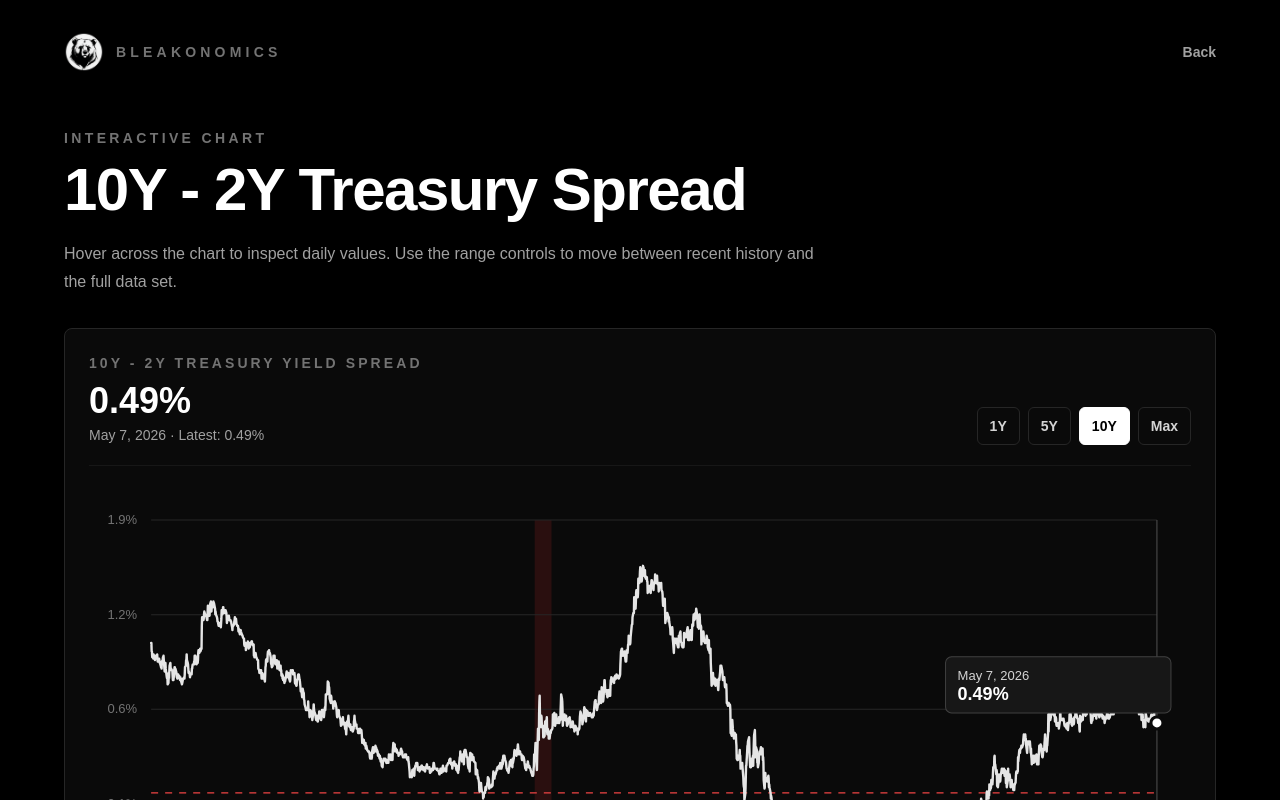
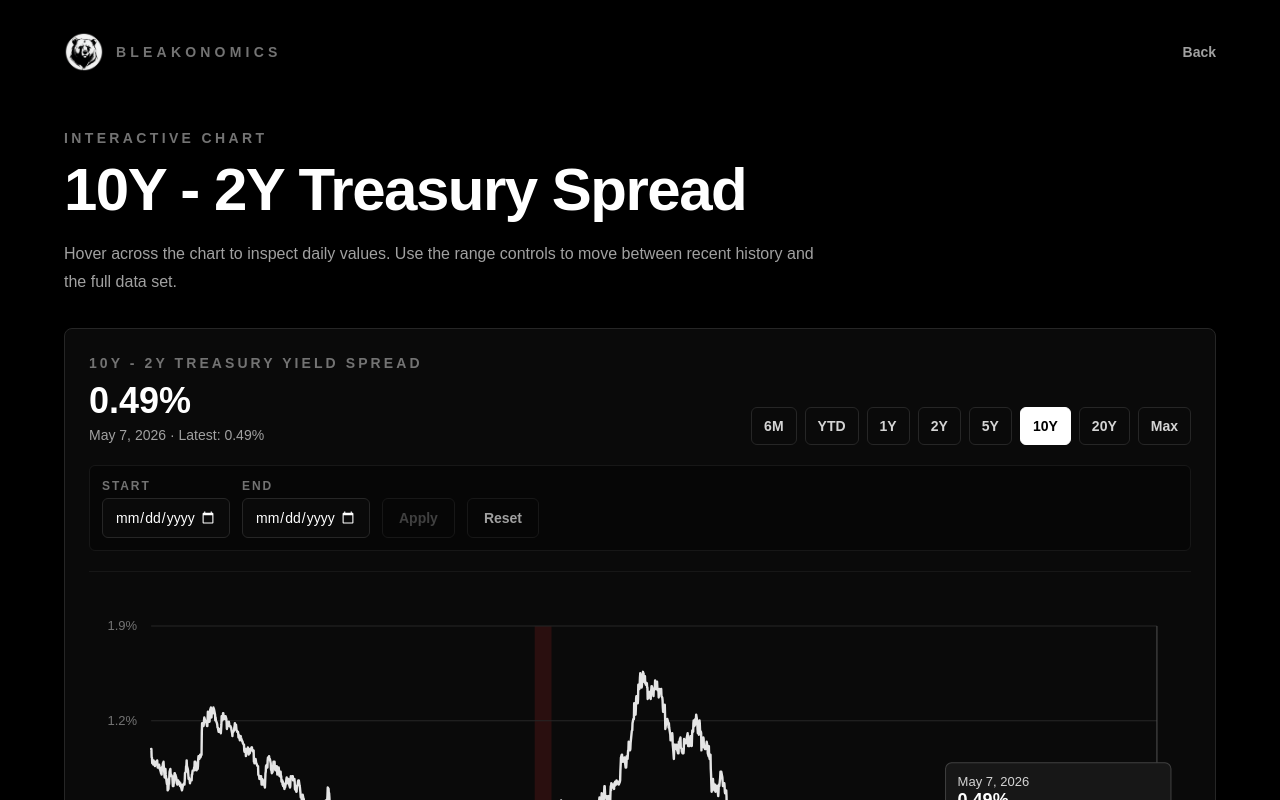
Before and after one commit to Scott-Lancaster/Bleakonomics, a Next.js app: page /yield-curve in a window 1280 px wide. Shown: the top 800 px of the page. Built offline with nearby package versions, Linux system fonts and the light colour scheme.

Commit message:
improving 10year-2 year chart

```diff
--- a/app/page.tsx
+++ b/app/page.tsx
@@ -19,23 +19,19 @@ export default function Home() {
 
       <section className="mx-auto flex min-h-screen max-w-6xl flex-col justify-center px-6 py-20">
         <h1 className="max-w-4xl text-5xl font-bold tracking-tight text-white md:text-7xl">
-          Macroeconomics
+          Bleakonomics
         </h1>
 
         <p className="mt-6 max-w-2xl text-lg leading-8 text-neutral-400">
-          Free & Open Sourced. Updated daily.
+          Brining the top macroeconomic charts to the people. Free, open, and with a little thought behind it.
         </p>
 
         <section className="mt-14 border-t border-neutral-900 pt-8">
-          <p className="text-sm font-semibold uppercase tracking-[0.24em] text-neutral-500">
-            First chart
-          </p>
           <h2 className="mt-3 text-2xl font-semibold text-white">
-            10Y - 2Y Treasury Spread
+            10 Year - 2 Year Treasury Spread
           </h2>
           <p className="mt-3 max-w-2xl text-sm leading-6 text-neutral-400">
-            A recession-risk signal comparing long-term and short-term Treasury
-            yields. Click the chart for the interactive view.
+            One of the most cited recession indicators, negative yield events is when
           </p>
 
           <Link
--- a/app/yield-curve/YieldCurveChart.tsx
+++ b/app/yield-curve/YieldCurveChart.tsx
@@ -19,11 +19,23 @@ type YieldCurveChartProps = {
   updatedAt: string | null;
 };
 
-const ranges = [
+type RangePreset = {
+  label: string;
+  months?: number;
+  years?: number;
+  ytd?: boolean;
+  max?: boolean;
+};
+
+const ranges: RangePreset[] = [
+  { label: "6M", months: 6 },
+  { label: "YTD", ytd: true },
   { label: "1Y", years: 1 },
+  { label: "2Y", years: 2 },
   { label: "5Y", years: 5 },
   { label: "10Y", years: 10 },
-  { label: "Max", years: null },
+  { label: "20Y", years: 20 },
+  { label: "Max", max: true },
 ];
 
 const width = 1100;
@@ -45,29 +57,80 @@ function formatShortDate(date: string) {
   }).format(new Date(date));
 }
 
+function toInputDate(date: string) {
+  return date.slice(0, 10);
+}
+
+function getPresetCutoff(preset: RangePreset, lastDate: Date) {
+  if (preset.max) {
+    return null;
+  }
+
+  const cutoff = new Date(lastDate);
+
+  if (preset.ytd) {
+    return new Date(lastDate.getFullYear(), 0, 1);
+  }
+
+  if (preset.months) {
+    cutoff.setMonth(lastDate.getMonth() - preset.months);
+    return cutoff;
+  }
+
+  if (preset.years) {
+    cutoff.setFullYear(lastDate.getFullYear() - preset.years);
+    return cutoff;
+  }
+
+  return null;
+}
+
 export default function YieldCurveChart({
   observations,
   recessions,
   latest,
   updatedAt,
 }: YieldCurveChartProps) {
-  const [activeRange, setActiveRange] = useState<number | null>(10);
+  const cleanObservations = useMemo(
+    () =>
+      observations
+        .filter((point) => Number.isFinite(point.value))
+        .sort((a, b) => new Date(a.date).getTime() - new Date(b.date).getTime()),
+    [observations],
+  );
+
+  const minDate = cleanObservations[0]?.date ?? "";
+  const maxDate = cleanObservations[cleanObservations.length - 1]?.date ?? "";
+
+  const [activeRange, setActiveRange] = useState("10Y");
+  const [customStart, setCustomStart] = useState("");
+  const [customEnd, setCustomEnd] = useState("");
   const [hoverIndex, setHoverIndex] = useState<number | null>(null);
 
   const points = useMemo(() => {
-    const clean = observations
-      .filter((point) => Number.isFinite(point.value))
-      .sort((a, b) => new Date(a.date).getTime() - new Date(b.date).getTime());
-
-    if (!activeRange || clean.length === 0) {
-      return clean;
+    if (cleanObservations.length === 0) {
+      return cleanObservations;
     }
 
-    const lastDate = new Date(clean[clean.length - 1].date);
-    const cutoff = new Date(lastDate);
-    cutoff.setFullYear(lastDate.getFullYear() - activeRange);
-    return clean.filter((point) => new Date(point.date) >= cutoff);
-  }, [activeRange, observations]);
+    if (activeRange === "Custom") {
+      const startTime = customStart ? new Date(customStart).getTime() : -Infinity;
+      const endTime = customEnd ? new Date(customEnd).getTime() : Infinity;
+      return cleanObservations.filter((point) => {
+        const time = new Date(point.date).getTime();
+        return time >= startTime && time <= endTime;
+      });
+    }
+
+    const preset = ranges.find((range) => range.label === activeRange) ?? ranges[6];
+    const lastDate = new Date(cleanObservations[cleanObservations.length - 1].date);
+    const cutoff = getPresetCutoff(preset, lastDate);
+
+    if (!cutoff) {
+      return cleanObservations;
+    }
+
+    return cleanObservations.filter((point) => new Date(point.date) >= cutoff);
+  }, [activeRange, cleanObservations, customEnd, customStart]);
 
   const chart = useMemo(() => {
     if (points.length < 2) {
@@ -127,6 +190,7 @@ export default function YieldCurveChart({
   const activePoint = hoverIndex === null ? points[points.length - 1] : points[hoverIndex];
   const activeX = chart && activePoint ? chart.x(new Date(activePoint.date).getTime()) : 0;
   const activeY = chart && activePoint ? chart.y(activePoint.value) : 0;
+  const customRangeInvalid = Boolean(customStart && customEnd && customStart > customEnd);
 
   if (!chart || !activePoint) {
     return (
@@ -139,7 +203,8 @@ export default function YieldCurveChart({
 
   return (
     <section className="rounded-lg border border-neutral-800 bg-neutral-950 p-4 sm:p-6">
-      <div className="flex flex-col gap-4 border-b border-neutral-900 pb-5 sm:flex-row sm:items-end sm:justify-between">
+      <div className="flex flex-col gap-5 border-b border-neutral-900 pb-5">
+        <div className="flex flex-col gap-4 sm:flex-row sm:items-end sm:justify-between">
           <div>
             <p className="text-sm font-semibold uppercase tracking-[0.22em] text-neutral-500">
               10Y - 2Y Treasury Yield Spread
@@ -150,15 +215,18 @@ export default function YieldCurveChart({
             </p>
           </div>
 
-        <div className="flex gap-2">
+          <div className="flex flex-wrap gap-2">
             {ranges.map((range) => (
               <button
                 key={range.label}
                 type="button"
-              onClick={() => setActiveRange(range.years)}
+                onClick={() => {
+                  setActiveRange(range.label);
+                  setHoverIndex(null);
+                }}
                 className={
                   "rounded-md border px-3 py-2 text-sm font-semibold transition " +
-                (activeRange === range.years
+                  (activeRange === range.label
                     ? "border-white bg-white text-black"
                     : "border-neutral-800 text-neutral-300 hover:border-neutral-600")
                 }
@@ -166,6 +234,61 @@ export default function YieldCurveChart({
                 {range.label}
               </button>
             ))}
+          </div>
+        </div>
+
+        <div className="flex flex-col gap-3 rounded-md border border-neutral-900 bg-black/40 p-3 sm:flex-row sm:items-end">
+          <label className="grid gap-1 text-xs font-semibold uppercase tracking-[0.16em] text-neutral-500">
+            Start
+            <input
+              type="date"
+              min={toInputDate(minDate)}
+              max={toInputDate(maxDate)}
+              value={customStart}
+              onChange={(event) => setCustomStart(event.target.value)}
+              className="h-10 rounded-md border border-neutral-800 bg-neutral-950 px-3 text-sm font-medium normal-case tracking-normal text-white [color-scheme:dark]"
+            />
+          </label>
+          <label className="grid gap-1 text-xs font-semibold uppercase tracking-[0.16em] text-neutral-500">
+            End
+            <input
+              type="date"
+              min={toInputDate(minDate)}
+              max={toInputDate(maxDate)}
+              value={customEnd}
+              onChange={(event) => setCustomEnd(event.target.value)}
+              className="h-10 rounded-md border border-neutral-800 bg-neutral-950 px-3 text-sm font-medium normal-case tracking-normal text-white [color-scheme:dark]"
+            />
+          </label>
+          <button
+            type="button"
+            disabled={customRangeInvalid || (!customStart && !customEnd)}
+            onClick={() => {
+              setActiveRange("Custom");
+              setHoverIndex(null);
+            }}
+            className="h-10 rounded-md border border-neutral-700 px-4 text-sm font-semibold text-white transition hover:border-neutral-400 disabled:cursor-not-allowed disabled:border-neutral-900 disabled:text-neutral-700"
+          >
+            Apply
+          </button>
+          <button
+            type="button"
+            onClick={() => {
+              setCustomStart("");
+              setCustomEnd("");
+              setActiveRange("10Y");
+              setHoverIndex(null);
+            }}
+            className="h-10 rounded-md border border-neutral-900 px-4 text-sm font-semibold text-neutral-400 transition hover:border-neutral-700 hover:text-white"
+          >
+            Reset
+          </button>
+          {activeRange === "Custom" && !customRangeInvalid ? (
+            <p className="text-sm text-neutral-400">Custom range active</p>
+          ) : null}
+          {customRangeInvalid ? (
+            <p className="text-sm text-red-400">Start date must be before end date.</p>
+          ) : null}
         </div>
       </div>
 
```
Lines whose indentation alone changed are shown as unchanged.
